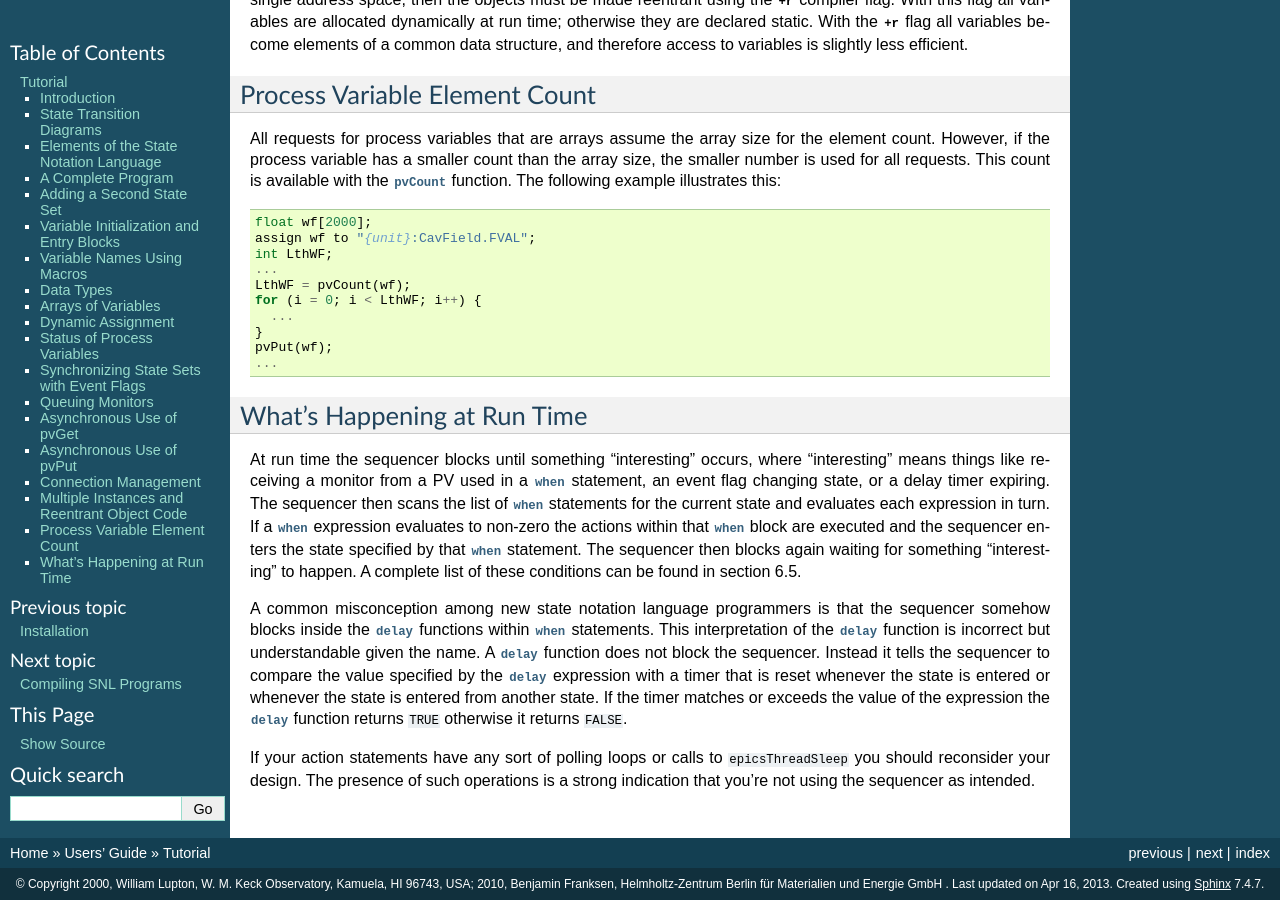
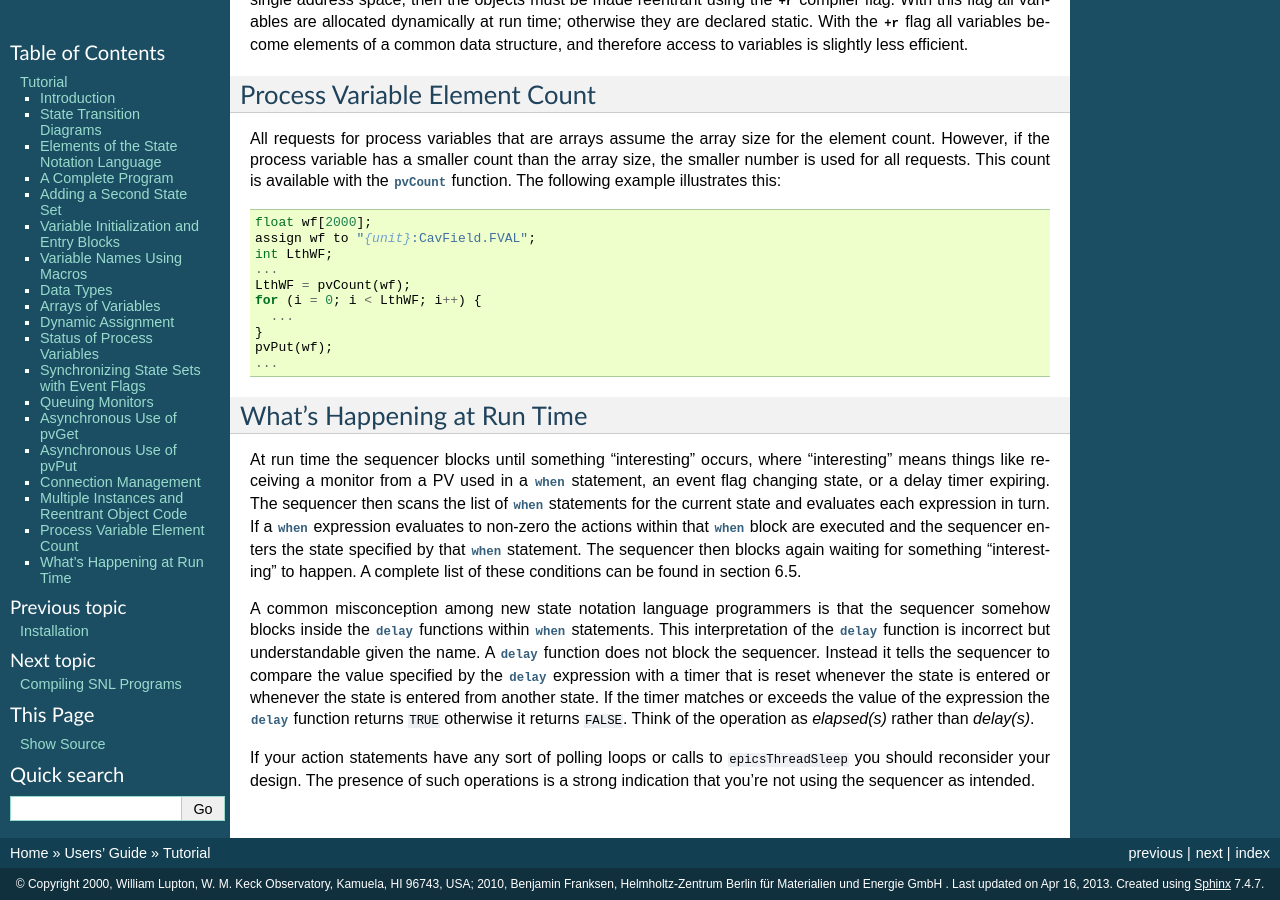
Before and after one commit to jeonghanlee/sequencer-2-2, a Sphinx documentation site: the page built from documentation/Tutorial.txt, in a window 1280 px wide and 900 px high, scrolled down 10194 px. Built offline with Sphinx 7.4.7, drawn with Linux system fonts in a browser that asks for light colours.

Commit message:
docs: explain builtin delay as synonym for elapsed

```diff
--- a/documentation/Tutorial.txt
+++ b/documentation/Tutorial.txt
@@ -700,7 +700,7 @@ it tells the sequencer to compare the value specified by the
 state is entered or whenever the state is entered from another state.
 If the timer matches or exceeds the value of the expression the
 :c:func:`delay` function returns ``TRUE`` otherwise it returns
-``FALSE``.
+``FALSE``.  Think of the operation as `elapsed(s)` rather than `delay(s)`.
 
 If your action statements have any sort of polling loops or calls to
 ``epicsThreadSleep`` you should reconsider your design. The presence
```
